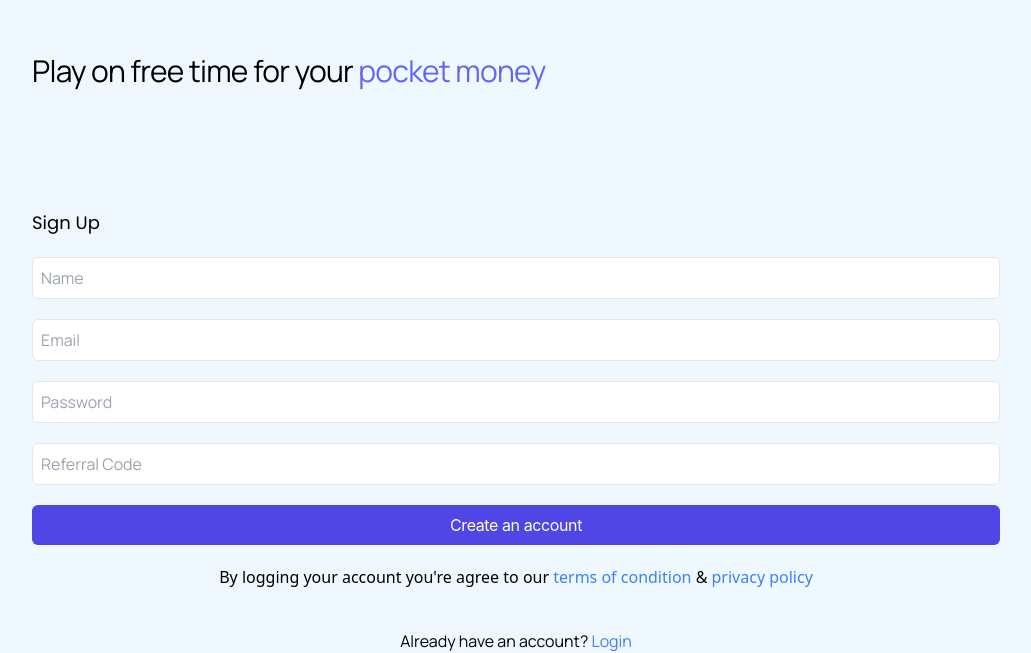
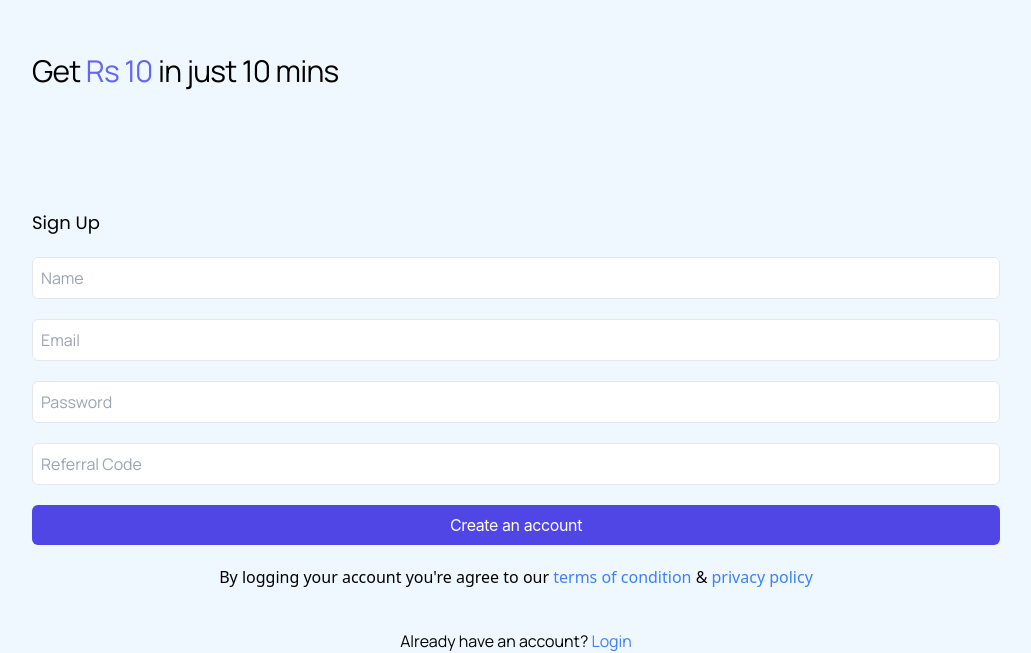
Before and after one commit to mkandan1/EarningPlayground, a React (Vite) app: page /signup in a window 1280 px wide. Shown: the part 155-808 px from the top of the page, without its empty margins (124-1155 px from the left). Built offline with nearby package versions, Linux system fonts and the light colour scheme; no server answers.

Commit message:
Update SignUp.tsx

```diff
--- a/src/pages/Auth/SignUp.tsx
+++ b/src/pages/Auth/SignUp.tsx
@@ -157,7 +157,7 @@ export const SignUp = () => {
     return (
         <div className="w-full h-screen flex justify-center pt-52 px-2">
             <div>
-                <h1 className="text-3xl tracking-tight font-manrope">Play on free time for your <span className="text-indigo-500">pocket money</span></h1>
+            <h1 className="text-3xl tracking-tight font-manrope">Get <span className="text-indigo-500">Rs 10</span> in just 10 mins</h1>
 
                 <div className="pt-20">
                     <h2 className="font-poppins text-lg mt-10">Sign Up</h2>
```
